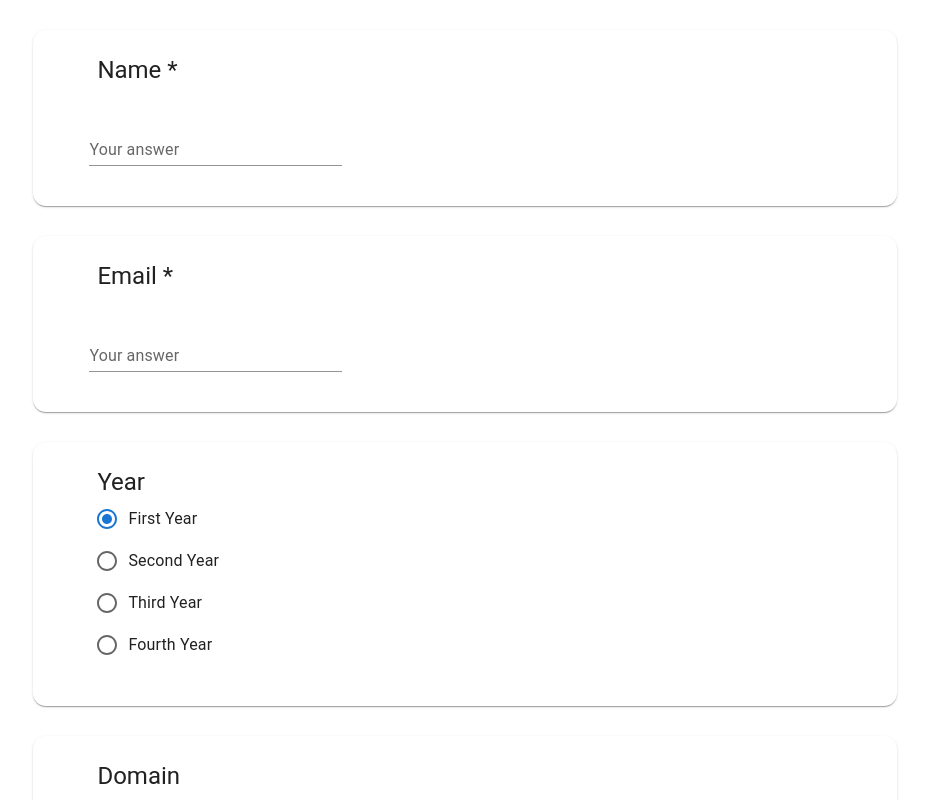
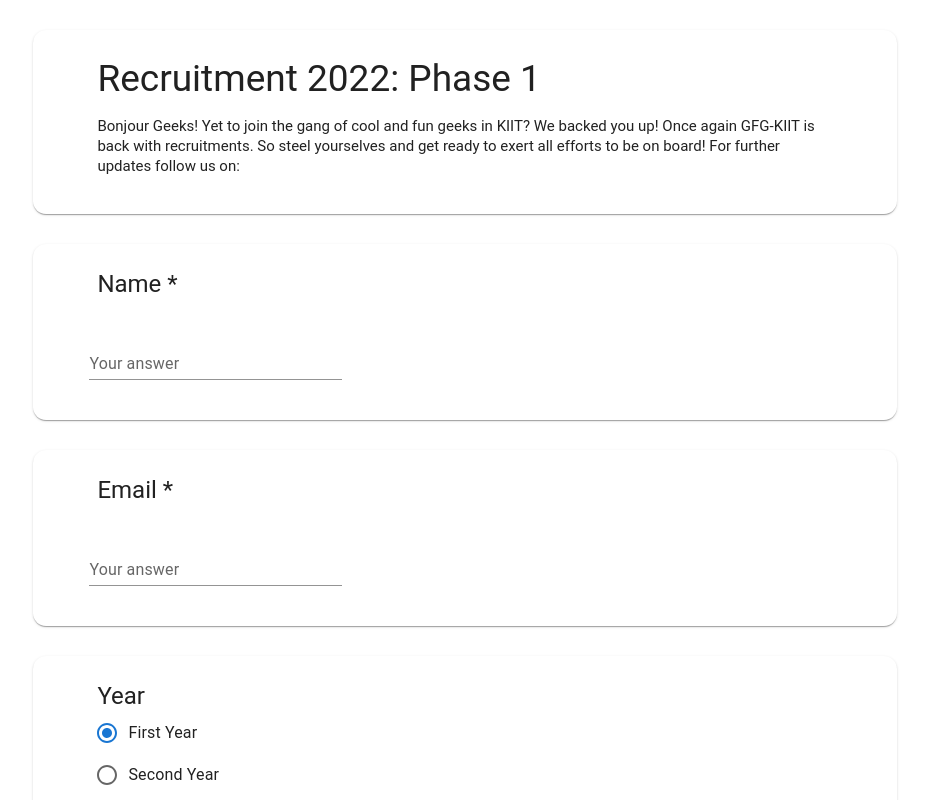
Before and after one commit to himanshu070/Form-For-GFG, a React (Create React App) app: page / in a window 1280 px wide. Shown: the top 800 px of the page, without its empty margins (179-1108 px from the left). Built offline with nearby package versions, Linux system fonts and the light colour scheme.

Commit message:
Form info component added

```diff
--- a/src/App.js
+++ b/src/App.js
@@ -9,6 +9,7 @@
 import fetch from "isomorphic-fetch";
 import Loading from "./Components/Loading";
 import FormSubmitted from "./Components/FormSubmitted";
+import FormInfo from "./Components/FormInfo";
 
 function App() {
   const [inputVal, setInputVal] = useState({
@@ -117,7 +118,10 @@
               Please fill all the fields
             </Alert>
           </div>
-
+          <FormInfo
+          title={"Recruitment 2022: Phase 1"}
+          content={"Bonjour Geeks! Yet to join the gang of cool and fun geeks in KIIT? We backed you up!  Once again GFG-KIIT is back with recruitments. So steel yourselves and get ready to exert all efforts to be on board! For further updates follow us on:"}
+          />
           <TextCard
             myId="name"
             title={"Name *"}
--- a/src/Components/FormInfo.jsx
+++ b/src/Components/FormInfo.jsx
@@ -1,7 +1,36 @@
-import React from "react";
+import React, { useState } from "react";
+import CardContent from "@mui/material/CardContent";
+import Typography from "@mui/material/Typography";
+import Card from "@mui/material/Card";
 
-const FormInfo = () => {
-  return <></>;
+const FormInfo = ({title, content}) => {
+  return (
+    <>
+      <div id="card-div">
+        <Card id="card" sx={{ maxWidth: 345 }}>
+          <CardContent>
+            <Typography
+              className="card-title"
+              gutterBottom
+              variant="h5"
+              component="div"
+              fontSize="37px"
+            >
+              {title}
+            </Typography>
+            <Typography
+              gutterBottom
+              variant="h5"
+              component="div"
+              fontSize="15px"
+            >
+              {content}
+            </Typography>
+          </CardContent>
+        </Card>
+      </div>
+    </>
+  );
 };
 
 export default FormInfo;
```
Also changed, not shown: src/Components/TextCard.jsx (+5 -8 lines).
